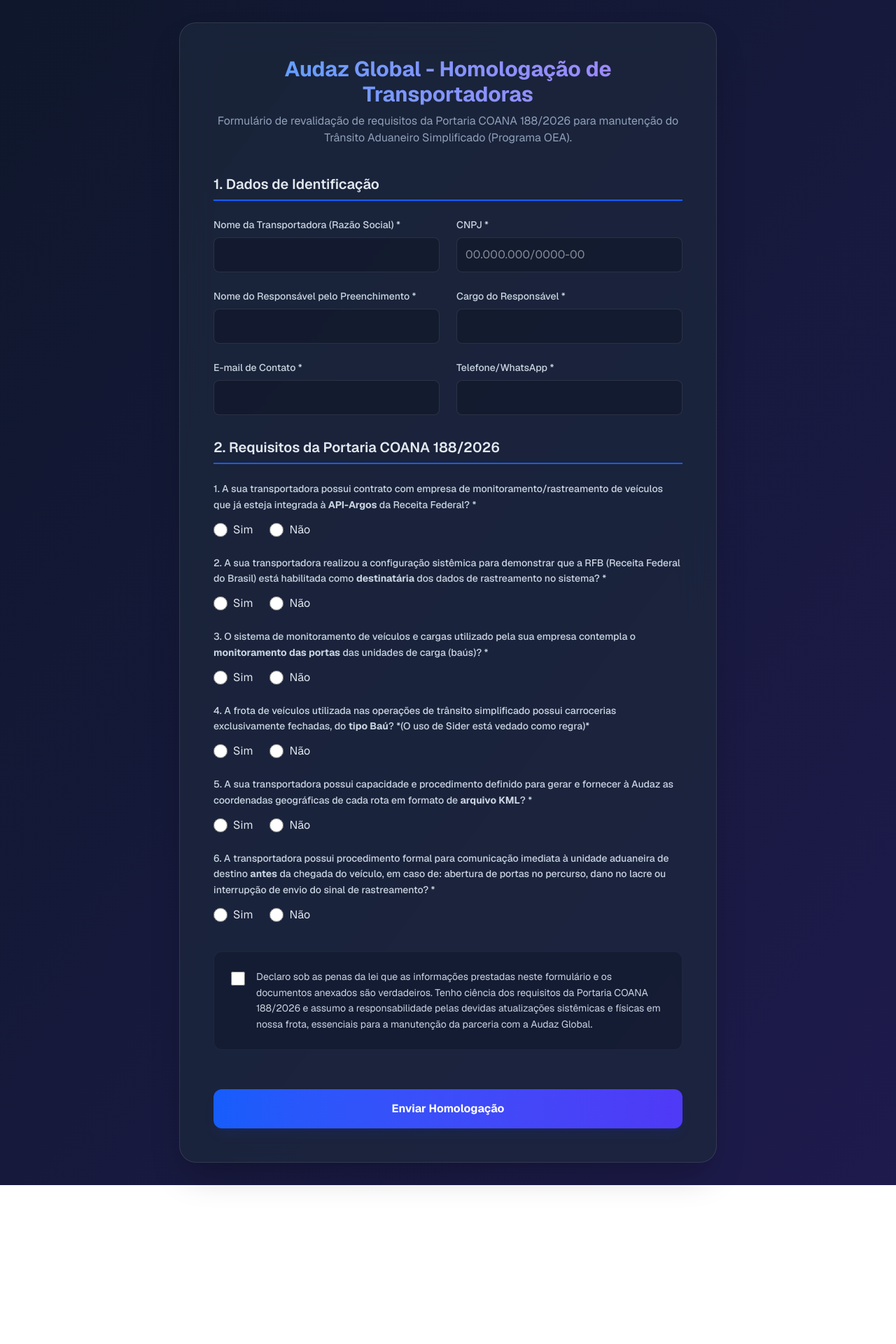
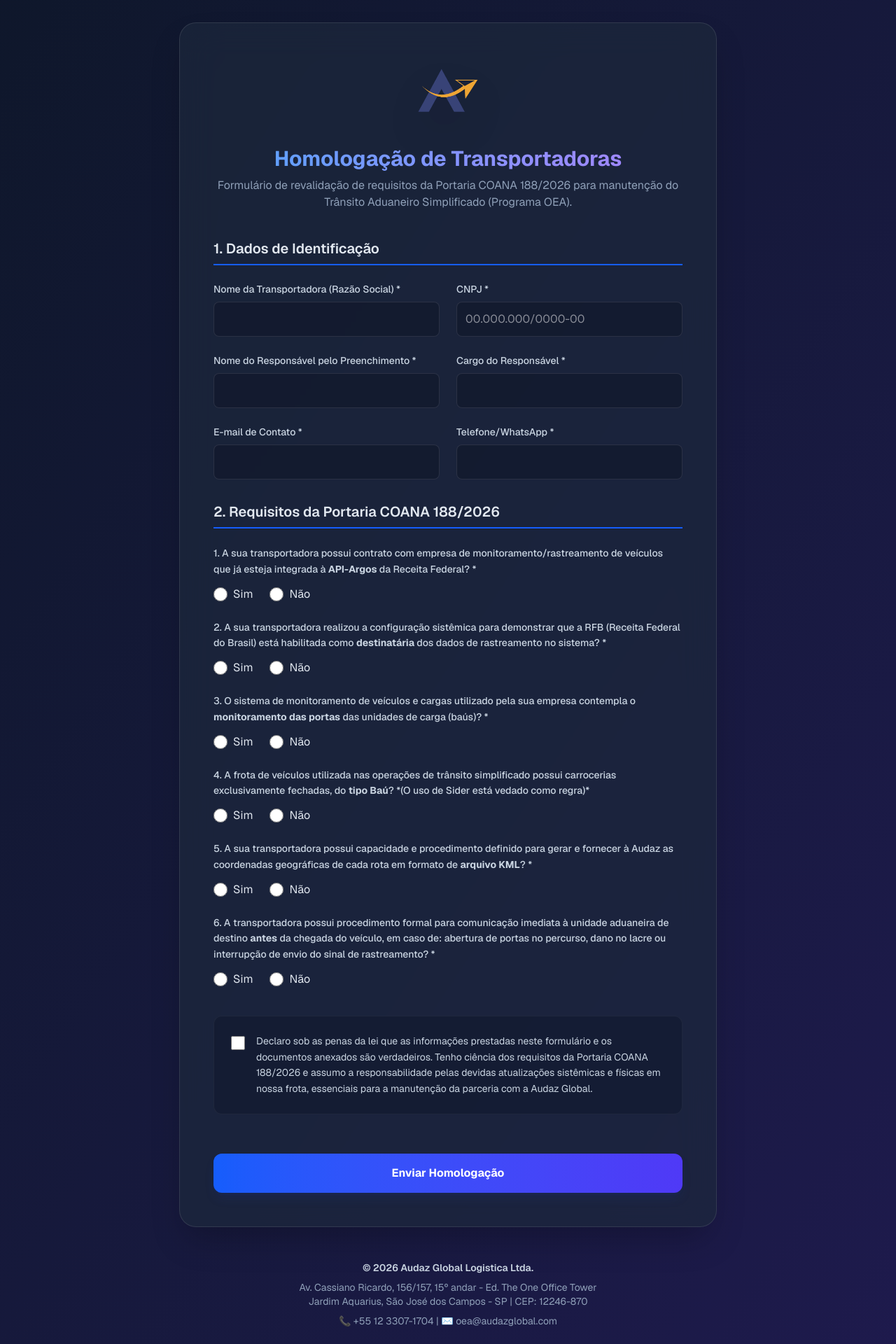
Before and after one commit to Audaz-Global/homologacao-oea, a Next.js app: page / in a window 1280 px wide. Shown: the top 1920 px of the page at 70% size. Before the commit the page ends 1693 px from the top, so only its background shows below. Built offline with nearby package versions, Linux system fonts and the light colour scheme.

Commit message:
feat: personalize form with Audaz logo and footer info

```diff
--- a/src/app/page.tsx
+++ b/src/app/page.tsx
@@ -70,12 +70,13 @@
   }
 
   return (
-    <div className="min-h-screen bg-slate-900 bg-gradient-to-br from-slate-900 to-indigo-950 text-slate-50 p-4 sm:p-8 flex justify-center items-center font-sans">
+    <div className="min-h-screen bg-slate-900 bg-gradient-to-br from-slate-900 to-indigo-950 text-slate-50 p-4 sm:p-8 flex flex-col justify-center items-center font-sans">
       <div className="w-full max-w-3xl bg-slate-800/70 backdrop-blur-xl border border-white/10 p-8 sm:p-12 rounded-3xl shadow-2xl">
 
         <div className="text-center mb-10">
+          <img src="/logo.png" alt="Audaz Global Logo" className="h-24 mx-auto mb-8 drop-shadow-2xl object-contain" />
           <h1 className="text-3xl font-bold mb-2 bg-gradient-to-r from-blue-400 to-violet-400 bg-clip-text text-transparent">
-            Audaz Global - Homologação de Transportadoras
+            Homologação de Transportadoras
           </h1>
           <p className="text-slate-400">
             Formulário de revalidação de requisitos da Portaria COANA 188/2026 para manutenção do Trânsito Aduaneiro Simplificado (Programa OEA).
@@ -259,6 +260,14 @@
 
         </form>
       </div>
+
+      {/* Footer com informações da empresa */}
+      <footer className="mt-12 text-center text-slate-400 text-sm w-full max-w-3xl">
+        <p className="font-semibold text-slate-300">© {new Date().getFullYear()} Audaz Global Logistica Ltda.</p>
+        <p className="mt-2">Av. Cassiano Ricardo, 156/157, 15º andar - Ed. The One Office Tower</p>
+        <p>Jardim Aquarius, São José dos Campos - SP | CEP: 12246-870</p>
+        <p className="mt-2">📞 +55 12 3307-1704 | ✉️ oea@audazglobal.com</p>
+      </footer>
     </div>
   );
 }
```
Also changed, not shown: public/logo.png (added).
